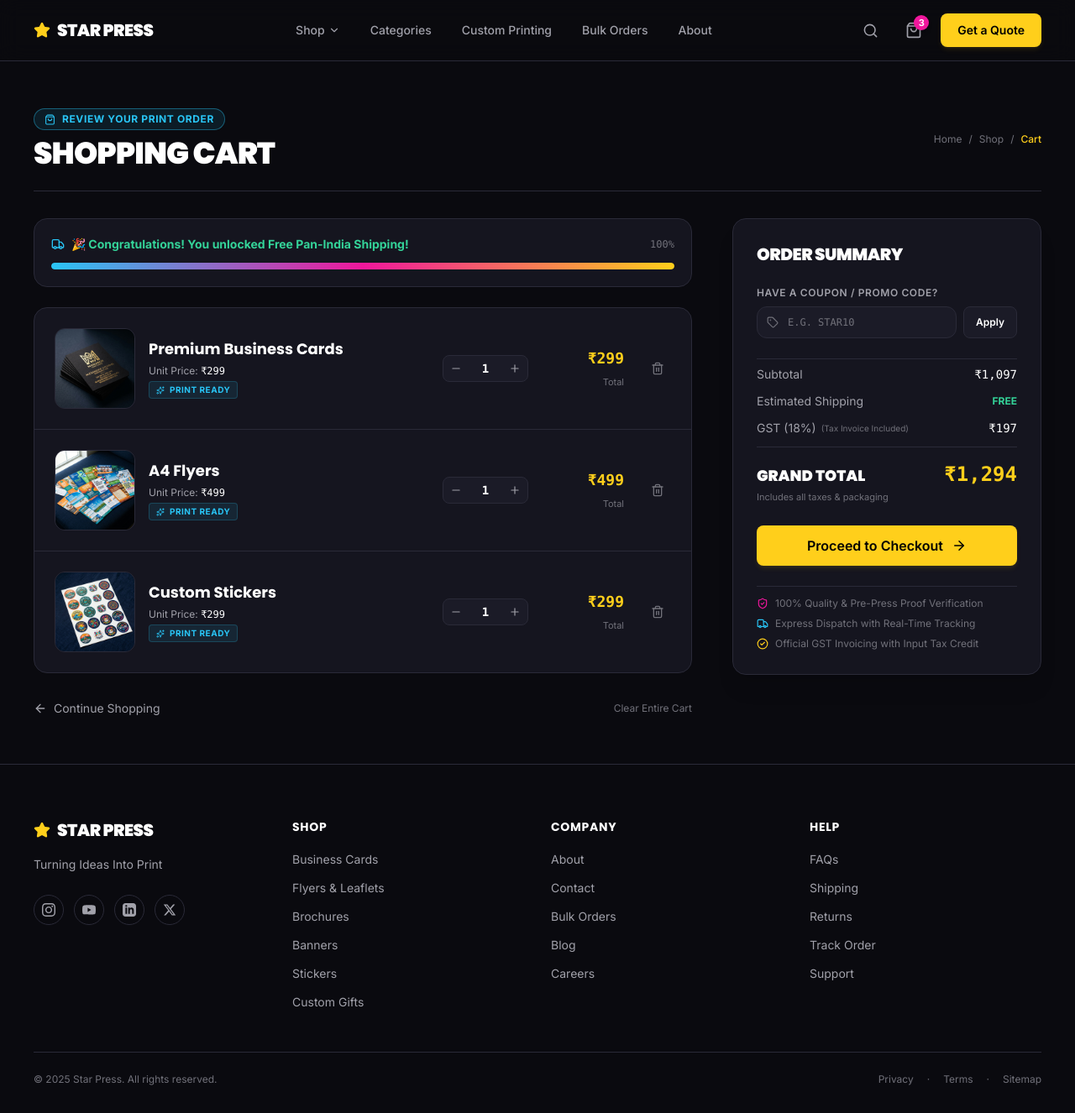
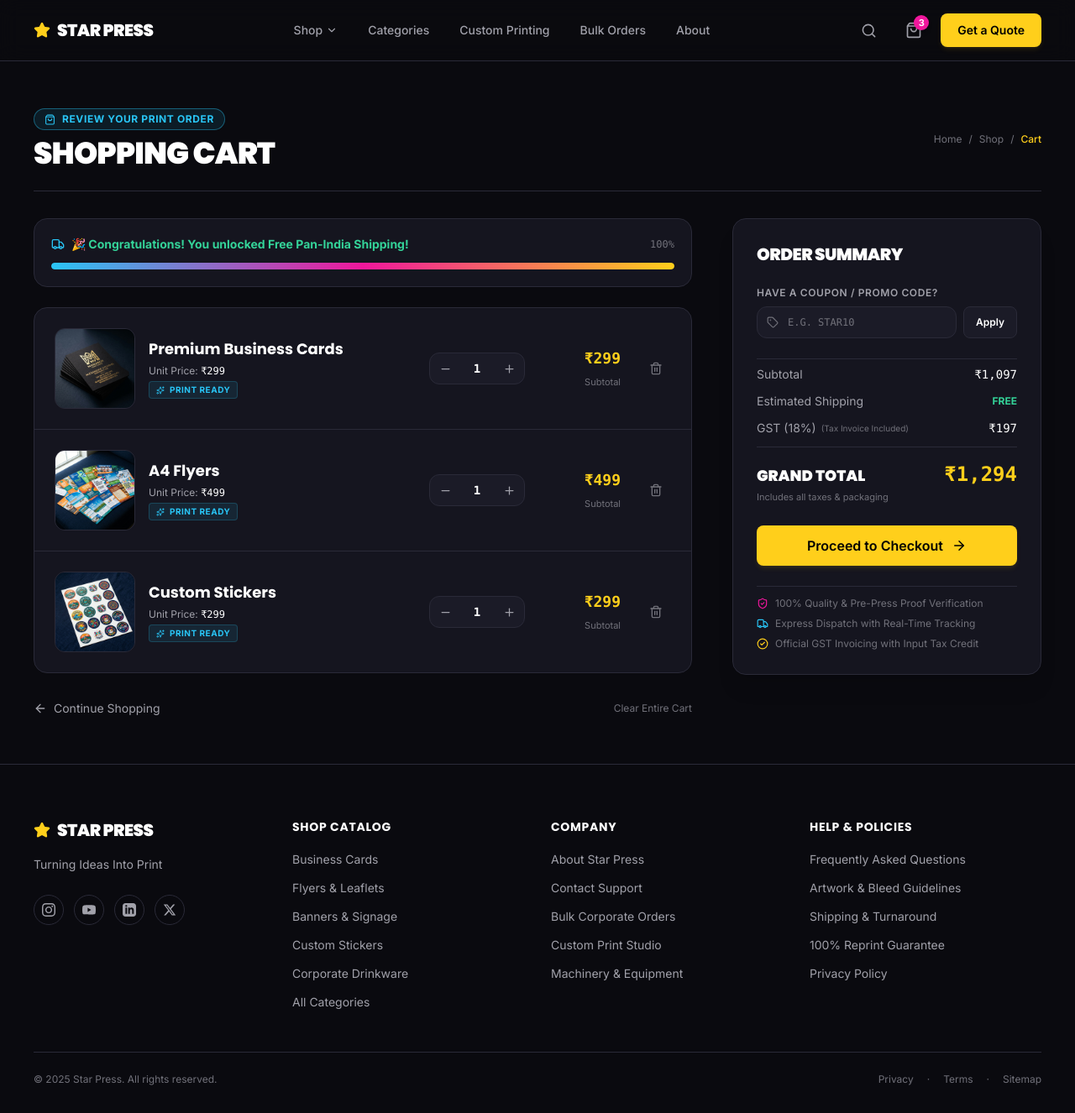
Before and after one commit to MrPrinceSaxena/StarPress, a Next.js app: page /cart in a window 1280 px wide. Shown: the whole page at 84% size. Built offline with nearby package versions, Linux system fonts and the light colour scheme.

Commit message:
feat(core): engineer responsiveness, mobile ergonomics and robust navigation across all pages

```diff
--- a/src/app/cart/page.tsx
+++ b/src/app/cart/page.tsx
@@ -244,25 +244,25 @@ export default function CartPage() {
                       {/* Quantity Stepper & Subtotal */}
                       <div className="flex items-center justify-between sm:justify-end gap-6 w-full sm:w-auto pt-3 sm:pt-0 border-t sm:border-t-0 border-border-subtle">
                         {/* Quantity Counter */}
-                        <div className="flex items-center border border-border-subtle rounded-lg bg-bg-surface-alt">
+                        <div className="flex items-center border border-border-subtle rounded-xl bg-bg-surface-alt">
                           <button
                             type="button"
                             onClick={() => updateQuantity(item.id, item.quantity - 1)}
-                            className="p-2 text-text-secondary hover:text-white hover:bg-white/5 rounded-l-lg transition-colors"
+                            className="w-10 h-10 sm:w-9 sm:h-9 flex items-center justify-center text-text-secondary hover:text-white hover:bg-white/5 rounded-l-xl transition-colors active:scale-90"
                             aria-label="Decrease quantity"
                           >
-                            <Minus size={14} />
+                            <Minus size={15} />
                           </button>
-                          <span className="w-10 text-center font-mono font-bold text-sm text-white">
+                          <span className="w-10 text-center font-mono font-bold text-sm text-white select-none">
                             {item.quantity}
                           </span>
                           <button
                             type="button"
                             onClick={() => updateQuantity(item.id, item.quantity + 1)}
-                            className="p-2 text-text-secondary hover:text-white hover:bg-white/5 rounded-r-lg transition-colors"
+                            className="w-10 h-10 sm:w-9 sm:h-9 flex items-center justify-center text-text-secondary hover:text-white hover:bg-white/5 rounded-r-xl transition-colors active:scale-90"
                             aria-label="Increase quantity"
                           >
-                            <Plus size={14} />
+                            <Plus size={15} />
                           </button>
                         </div>
 
@@ -271,14 +271,14 @@ export default function CartPage() {
                           <div className="font-mono font-bold text-base sm:text-lg text-brand-yellow">
                             ₹{itemTotal.toLocaleString("en-IN")}
                           </div>
-                          <span className="text-[11px] text-text-muted">Total</span>
+                          <span className="text-[11px] text-text-muted">Subtotal</span>
                         </div>
 
                         {/* Remove Button */}
                         <button
                           type="button"
                           onClick={() => removeItem(item.id)}
-                          className="p-2 text-text-muted hover:text-red-400 hover:bg-red-500/10 rounded-lg transition-colors"
+                          className="w-10 h-10 sm:w-9 sm:h-9 flex items-center justify-center text-text-muted hover:text-red-400 hover:bg-red-500/10 rounded-xl transition-colors"
                           aria-label={`Remove ${item.name}`}
                           title="Remove item"
                         >
@@ -356,7 +356,10 @@ export default function CartPage() {
                             type="text"
                             placeholder="e.g. STAR10"
                             value={promoCode}
-                            onChange={(e) => setPromoCode(e.target.value)}
+                            onChange={(e) => setPromoCode(e.target.value.toUpperCase())}
+                            autoCapitalize="characters"
+                            autoCorrect="off"
+                            spellCheck="false"
                             className="w-full rounded-xl bg-bg-surface-alt border border-border-subtle pl-9 pr-3 py-2.5 text-xs text-white uppercase placeholder-text-muted focus:outline-none focus:border-brand-yellow font-mono"
                           />
                         </div>
--- a/src/app/checkout/page.tsx
+++ b/src/app/checkout/page.tsx
@@ -98,6 +98,10 @@ export default function CheckoutPage() {
     if (type === "checkbox") {
       const checked = (e.target as HTMLInputElement).checked;
       setFormData((prev) => ({ ...prev, [name]: checked }));
+    } else if (name === "gstin") {
+      setFormData((prev) => ({ ...prev, [name]: value.toUpperCase().trim() }));
+    } else if (name === "pinCode") {
+      setFormData((prev) => ({ ...prev, [name]: value.replace(/\D/g, "").slice(0, 6) }));
     } else {
       setFormData((prev) => ({ ...prev, [name]: value }));
     }
@@ -387,6 +391,7 @@ export default function CheckoutPage() {
                       id="phone"
                       name="phone"
                       type="tel"
+                      inputMode="tel"
                       required
                       autoComplete="tel"
                       placeholder="+91 98765 43210"
@@ -508,6 +513,7 @@ export default function CheckoutPage() {
                       id="pinCode"
                       name="pinCode"
                       type="text"
+                      inputMode="numeric"
                       required
                       pattern="^[1-9][0-9]{5}$"
                       maxLength={6}
--- a/src/app/custom-printing/page.tsx
+++ b/src/app/custom-printing/page.tsx
@@ -176,13 +176,14 @@ export default function CustomPrintingPage() {
   const subtotal = unitPrice * quantity;
   const designHelpFee = needDesignHelp ? 299 : 0;
   const totalPrice = subtotal + designHelpFee;
+  const effectiveUnitPrice = Math.max(1, Math.round(totalPrice / quantity));
 
   const handleAddToCart = () => {
     addItem(
       {
         id: `custom-${selectedProduct.id}-${Date.now()}`,
-        name: `${selectedProduct.name} [${selectedSize}]`,
-        price: unitPrice,
+        name: `${selectedProduct.name} [${selectedSize}, ${selectedFinish}]${needDesignHelp ? " + Design Service" : ""}`,
+        price: effectiveUnitPrice,
         imageSrc: selectedProduct.image,
         href: "/custom-printing",
       },
--- a/src/components/layout/Footer.tsx
+++ b/src/components/layout/Footer.tsx
@@ -112,7 +112,7 @@ export default function Footer() {
               Terms
             </Link>
             <span>·</span>
-            <Link href="/sitemap" className="hover:text-text-secondary transition-colors">
+            <Link href="/sitemap.xml" className="hover:text-text-secondary transition-colors">
               Sitemap
             </Link>
           </div>
--- a/src/components/layout/Header.tsx
+++ b/src/components/layout/Header.tsx
@@ -25,6 +25,28 @@ export default function Header({ cartCount: propCartCount }: HeaderProps) {
   const [isMobileOpen, setIsMobileOpen] = useState(false);
   const [isSearchOpen, setIsSearchOpen] = useState(false);
   const [searchQuery, setSearchQuery] = useState("");
+  const [isShopHovered, setIsShopHovered] = useState(false);
+
+  // Close search popover on Escape key
+  React.useEffect(() => {
+    const handleKeyDown = (e: KeyboardEvent) => {
+      if (e.key === "Escape") {
+        setIsSearchOpen(false);
+        setIsShopHovered(false);
+      }
+    };
+    window.addEventListener("keydown", handleKeyDown);
+    return () => window.removeEventListener("keydown", handleKeyDown);
+  }, []);
+
+  const featuredCategories = [
+    { name: "Business Stationery", slug: "business-stationery", desc: "Cards, Letterheads, Envelopes" },
+    { name: "Marketing & Promo", slug: "marketing-promo", desc: "Flyers, Brochures, Booklets" },
+    { name: "Large Format Signage", slug: "large-format", desc: "Banners, Standees, Vinyls" },
+    { name: "Custom Stickers", slug: "stickers-labels", desc: "Die-Cut, Holographic, Roll" },
+    { name: "Corporate Merchandise", slug: "merchandise-gifts", desc: "Mugs, Pens, Diaries, Kits" },
+    { name: "Custom Packaging", slug: "packaging", desc: "Boxes, Poly Mailers, Tape" },
+  ];
 
   return (
     <>
@@ -49,32 +71,107 @@ export default function Header({ cartCount: propCartCount }: HeaderProps) {
             className="hidden lg:flex items-center gap-1 xl:gap-2"
             aria-label="Main navigation"
           >
-            {NAV_LINKS.map((link) => (
+            {NAV_LINKS.map((link) => {
+              if (link.hasDropdown) {
+                return (
+                  <div
+                    key={link.href}
+                    className="relative"
+                    onMouseEnter={() => setIsShopHovered(true)}
+                    onMouseLeave={() => setIsShopHovered(false)}
+                  >
+                    <Link
+                      href={link.href}
+                      className="flex items-center gap-1 px-3.5 py-2 text-sm font-medium text-text-secondary hover:text-white transition-colors rounded-lg hover:bg-white/5"
+                    >
+                      <span>{link.label}</span>
+                      <ChevronDown
+                        size={14}
+                        className={`text-text-secondary transition-transform duration-200 ${
+                          isShopHovered ? "rotate-180 text-brand-yellow" : ""
+                        }`}
+                      />
+                    </Link>
+
+                    {/* Shop Desktop Megamenu Popover */}
+                    {isShopHovered && (
+                      <div className="absolute left-0 top-full pt-2 w-[420px] z-50 animate-in fade-in slide-in-from-top-1 duration-150">
+                        <div className="bg-bg-surface border border-border-subtle rounded-2xl p-4 shadow-2xl space-y-3">
+                          <div className="flex items-center justify-between px-2 pb-2 border-b border-border-subtle">
+                            <span className="text-[11px] font-bold uppercase tracking-wider text-text-muted">
+                              Popular Categories
+                            </span>
+                            <Link
+                              href="/categories"
+                              onClick={() => setIsShopHovered(false)}
+                              className="text-xs text-brand-yellow hover:underline font-semibold"
+                            >
+                              All 8 Categories →
+                            </Link>
+                          </div>
+
+                          <div className="grid grid-cols-2 gap-2">
+                            {featuredCategories.map((cat) => (
+                              <Link
+                                key={cat.slug}
+                                href={`/shop?category=${cat.slug}`}
+                                onClick={() => setIsShopHovered(false)}
+                                className="p-2.5 rounded-xl hover:bg-white/5 border border-transparent hover:border-border-subtle transition-all group/item"
+                              >
+                                <div className="text-xs font-bold text-white group-hover/item:text-brand-yellow transition-colors line-clamp-1">
+                                  {cat.name}
+                                </div>
+                                <div className="text-[10px] text-text-muted line-clamp-1 mt-0.5">
+                                  {cat.desc}
+                                </div>
+                              </Link>
+                            ))}
+                          </div>
+
+                          <div className="pt-2 border-t border-border-subtle flex items-center justify-between px-2 text-xs">
+                            <Link
+                              href="/custom-printing"
+                              onClick={() => setIsShopHovered(false)}
+                              className="text-brand-cyan hover:underline font-semibold"
+                            >
+                              Custom Printing Studio
+                            </Link>
+                            <Link
+                              href="/bulk-orders"
+                              onClick={() => setIsShopHovered(false)}
+                              className="text-text-secondary hover:text-white"
+                            >
+                              Bulk B2B Rates
+                            </Link>
+                          </div>
+                        </div>
+                      </div>
+                    )}
+                  </div>
+                );
+              }
+
+              return (
                 <Link
                   key={link.href}
                   href={link.href}
                   className="flex items-center gap-1 px-3.5 py-2 text-sm font-medium text-text-secondary hover:text-white transition-colors rounded-lg hover:bg-white/5"
                 >
                   <span>{link.label}</span>
-                {link.hasDropdown && (
-                  <ChevronDown
-                    size={14}
-                    className="text-text-secondary group-hover:text-white"
-                  />
-                )}
                 </Link>
-            ))}
+              );
+            })}
           </nav>
 
           {/* Right: Actions */}
-          <div className="flex items-center gap-3 shrink-0">
+          <div className="flex items-center gap-2 sm:gap-3 shrink-0">
             {/* Search Icon Button */}
             <div className="relative">
               <button
                 type="button"
                 onClick={() => setIsSearchOpen((prev) => !prev)}
-                aria-label="Search"
-                className="p-2.5 text-text-secondary hover:text-white rounded-lg hover:bg-white/5 transition-colors focus-visible:ring-2 focus-visible:ring-brand-yellow"
+                aria-label="Search products"
+                className="p-2.5 text-text-secondary hover:text-white rounded-lg hover:bg-white/5 transition-colors focus-visible:ring-2 focus-visible:ring-brand-yellow min-h-[44px] min-w-[44px] flex items-center justify-center"
               >
                 <Search size={19} />
               </button>
@@ -85,6 +182,11 @@ export default function Header({ cartCount: propCartCount }: HeaderProps) {
                   <form
                     onSubmit={(e) => {
                       e.preventDefault();
+                      if (searchQuery.trim()) {
+                        window.location.href = `/shop?category=all&search=${encodeURIComponent(
+                          searchQuery.trim()
+                        )}`;
+                      }
                       setIsSearchOpen(false);
                     }}
                     className="flex items-center gap-2"
@@ -95,6 +197,7 @@ export default function Header({ cartCount: propCartCount }: HeaderProps) {
                       value={searchQuery}
                       onChange={(e) => setSearchQuery(e.target.value)}
                       autoFocus
+                      autoComplete="off"
                       className="w-full bg-bg-surface-alt border border-border-subtle rounded-lg px-3 py-2 text-xs text-white placeholder-text-muted focus:outline-none focus:border-brand-yellow"
                     />
                     <Button variant="primary" size="sm" type="submit">
@@ -127,7 +230,7 @@ export default function Header({ cartCount: propCartCount }: HeaderProps) {
               <Button
                 variant="primary"
                 size="md"
-                href="/quote"
+                href="/custom-printing"
                 className="!px-5 !py-2.5 !text-sm font-semibold !bg-brand-yellow !text-black hover:!bg-[#FFE04D]"
               >
                 Get a Quote
@@ -138,8 +241,9 @@ export default function Header({ cartCount: propCartCount }: HeaderProps) {
             <button
               type="button"
               onClick={() => setIsMobileOpen(true)}
-              aria-label="Open menu"
-              className="lg:hidden p-2.5 text-text-secondary hover:text-white rounded-lg hover:bg-white/5 transition-colors focus-visible:ring-2 focus-visible:ring-brand-yellow"
+              aria-label="Open navigation menu"
+              aria-expanded={isMobileOpen}
+              className="lg:hidden p-2.5 text-text-secondary hover:text-white rounded-lg hover:bg-white/5 transition-colors focus-visible:ring-2 focus-visible:ring-brand-yellow min-h-[44px] min-w-[44px] flex items-center justify-center"
             >
               <Menu size={22} />
             </button>
--- a/src/components/sections/BulkOrderBanner.tsx
+++ b/src/components/sections/BulkOrderBanner.tsx
@@ -70,7 +70,7 @@ export default function BulkOrderBanner() {
                 </Button>
 
                 <a
-                  href="https://wa.me/919999999999?text=Hi%20Star%20Press%2C%20I%20have%20a%20bulk%20printing%20inquiry"
+                  href="https://wa.me/919876543210?text=Hi%20Star%20Press%2C%20I%20have%20a%20bulk%20printing%20inquiry"
                   target="_blank"
                   rel="noopener noreferrer"
                   className="inline-flex items-center gap-2 px-5 py-3 rounded-lg border border-emerald-500/40 bg-emerald-500/10 text-emerald-400 hover:bg-emerald-500/20 hover:border-emerald-500/60 text-sm font-bold transition-all"
--- a/src/components/sections/CTASection.tsx
+++ b/src/components/sections/CTASection.tsx
@@ -50,7 +50,7 @@ export default function CTASection() {
               </Button>
 
               <a
-                href="https://wa.me/919999999999?text=Hi%20Star%20Press%2C%20I%20want%20to%20place%20a%20printing%20order"
+                href="https://wa.me/919876543210?text=Hi%20Star%20Press%2C%20I%20want%20to%20place%20a%20printing%20order"
                 target="_blank"
                 rel="noopener noreferrer"
                 className="inline-flex items-center gap-2.5 px-6 py-3.5 rounded-lg border border-emerald-500/40 bg-emerald-500/10 text-emerald-400 hover:bg-emerald-500/20 hover:border-emerald-500/60 text-sm font-bold transition-all shadow-md"
--- a/src/components/sections/Hero.tsx
+++ b/src/components/sections/Hero.tsx
@@ -54,7 +54,7 @@ export default function Hero() {
               <Button
                 variant="outline"
                 size="lg"
-                href="/quote"
+                href="/bulk-orders"
                 className="!px-7 !py-3.5 !text-base font-semibold"
               >
                 Get a Quote
@@ -76,7 +76,7 @@ export default function Hero() {
                 alt="Star Press custom printed products collage with Good Ideas Print Well packaging box and mugs"
                 fill
                 priority
-                sizes="(max-width: 1024px) 100vw, 50vw"
+                sizes="(max-width: 1024px) 100vw, 620px"
                 className="object-cover"
               />
             </div>
--- a/src/components/shop/ProductConfigurator.tsx
+++ b/src/components/shop/ProductConfigurator.tsx
@@ -14,6 +14,7 @@ import {
 import { CatalogProduct } from "@/lib/catalog";
 import { calculateProductPrice, formatINR } from "@/lib/pricing";
 import { useCart } from "@/context/CartContext";
+import { WHATSAPP_NUMBER } from "@/lib/data";
 import Button from "@/components/ui/Button";
 
 export interface ProductConfiguratorProps {
@@ -279,7 +280,7 @@ export default function ProductConfigurator({ product }: ProductConfiguratorProp
           </Button>
 
           <a
-            href={`https://wa.me/919999999999?text=${whatsappMessage}`}
+            href={`https://wa.me/${WHATSAPP_NUMBER}?text=${whatsappMessage}`}
             target="_blank"
             rel="noopener noreferrer"
             className="w-full inline-flex items-center justify-center gap-2 py-3 px-4 rounded-lg border border-emerald-500/40 bg-emerald-500/10 text-emerald-400 hover:bg-emerald-500/20 text-sm font-bold transition-all"
--- a/src/lib/data.ts
+++ b/src/lib/data.ts
@@ -1,3 +1,7 @@
+export const CONTACT_PHONE = "+91 98765 43210";
+export const WHATSAPP_NUMBER = "919876543210";
+export const SUPPORT_EMAIL = "support@starpress.in";
+
 export interface NavLink {
   label: string;
   href: string;
@@ -271,34 +275,34 @@ export const TESTIMONIALS: TestimonialItem[] = [
 
 export const FOOTER_COLUMNS: FooterColumn[] = [
   {
-    title: "Shop",
+    title: "Shop Catalog",
     links: [
       { label: "Business Cards", href: "/shop/business-cards" },
       { label: "Flyers & Leaflets", href: "/shop/flyers" },
-      { label: "Brochures", href: "/shop/brochures" },
-      { label: "Banners", href: "/shop/banners" },
-      { label: "Stickers", href: "/shop/stickers" },
-      { label: "Custom Gifts", href: "/shop/custom-gifts" },
+      { label: "Banners & Signage", href: "/shop/banners" },
+      { label: "Custom Stickers", href: "/shop/stickers" },
+      { label: "Corporate Drinkware", href: "/shop/custom-mugs" },
+      { label: "All Categories", href: "/categories" },
     ],
   },
   {
     title: "Company",
     links: [
-      { label: "About", href: "/about" },
-      { label: "Contact", href: "/contact" },
-      { label: "Bulk Orders", href: "/bulk-orders" },
-      { label: "Blog", href: "/blog" },
-      { label: "Careers", href: "/careers" },
+      { label: "About Star Press", href: "/about" },
+      { label: "Contact Support", href: "/contact" },
+      { label: "Bulk Corporate Orders", href: "/bulk-orders" },
+      { label: "Custom Print Studio", href: "/custom-printing" },
+      { label: "Machinery & Equipment", href: "/about#equipment" },
     ],
   },
   {
-    title: "Help",
+    title: "Help & Policies",
     links: [
-      { label: "FAQs", href: "/faq" },
-      { label: "Shipping", href: "/shipping" },
-      { label: "Returns", href: "/returns" },
-      { label: "Track Order", href: "/track-order" },
-      { label: "Support", href: "/support" },
+      { label: "Frequently Asked Questions", href: "/faq" },
+      { label: "Artwork & Bleed Guidelines", href: "/faq#artwork" },
+      { label: "Shipping & Turnaround", href: "/faq#shipping" },
+      { label: "100% Reprint Guarantee", href: "/terms#guarantee" },
+      { label: "Privacy Policy", href: "/privacy" },
     ],
   },
 ];
```
Also changed, not shown: src/components/layout/MobileNavDrawer.tsx (+60 -21 lines), src/components/shop/ShopFilterBar.tsx (+15 -5 lines). Lines whose indentation alone changed are shown as unchanged.
